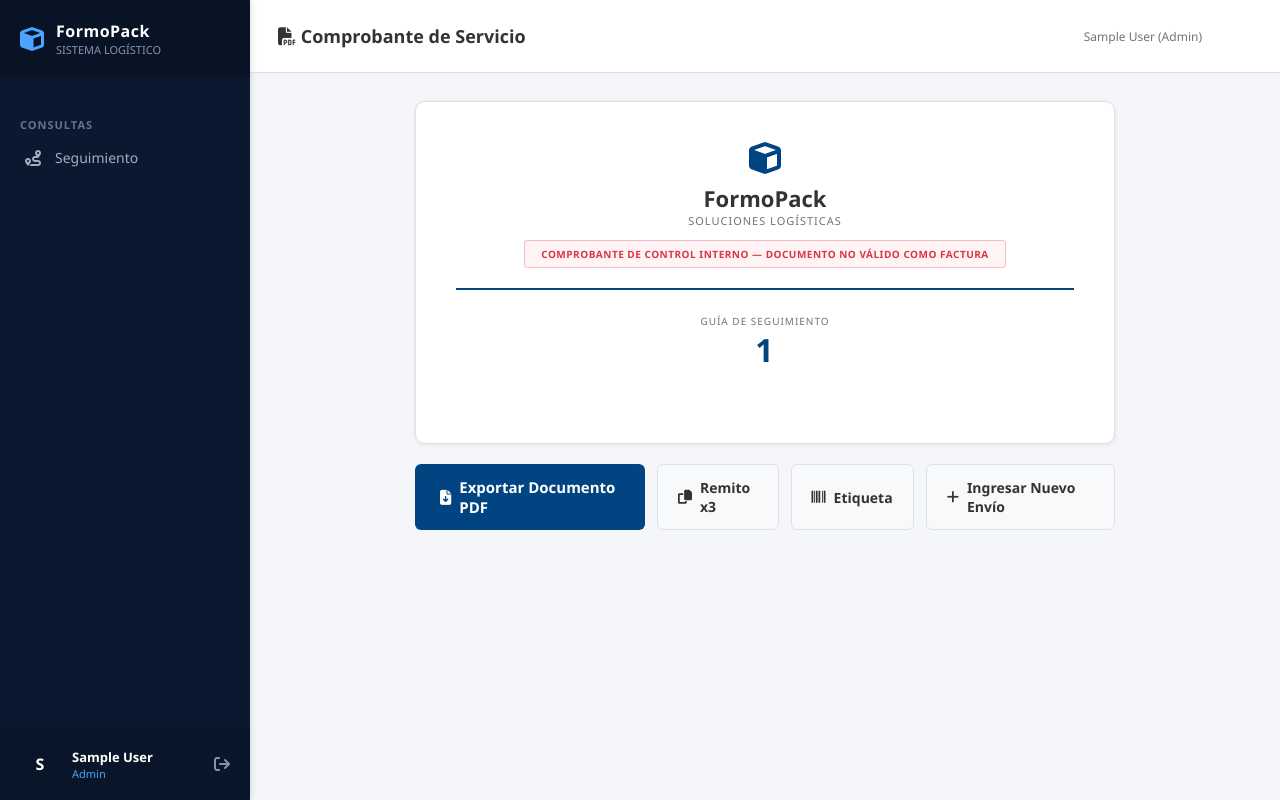
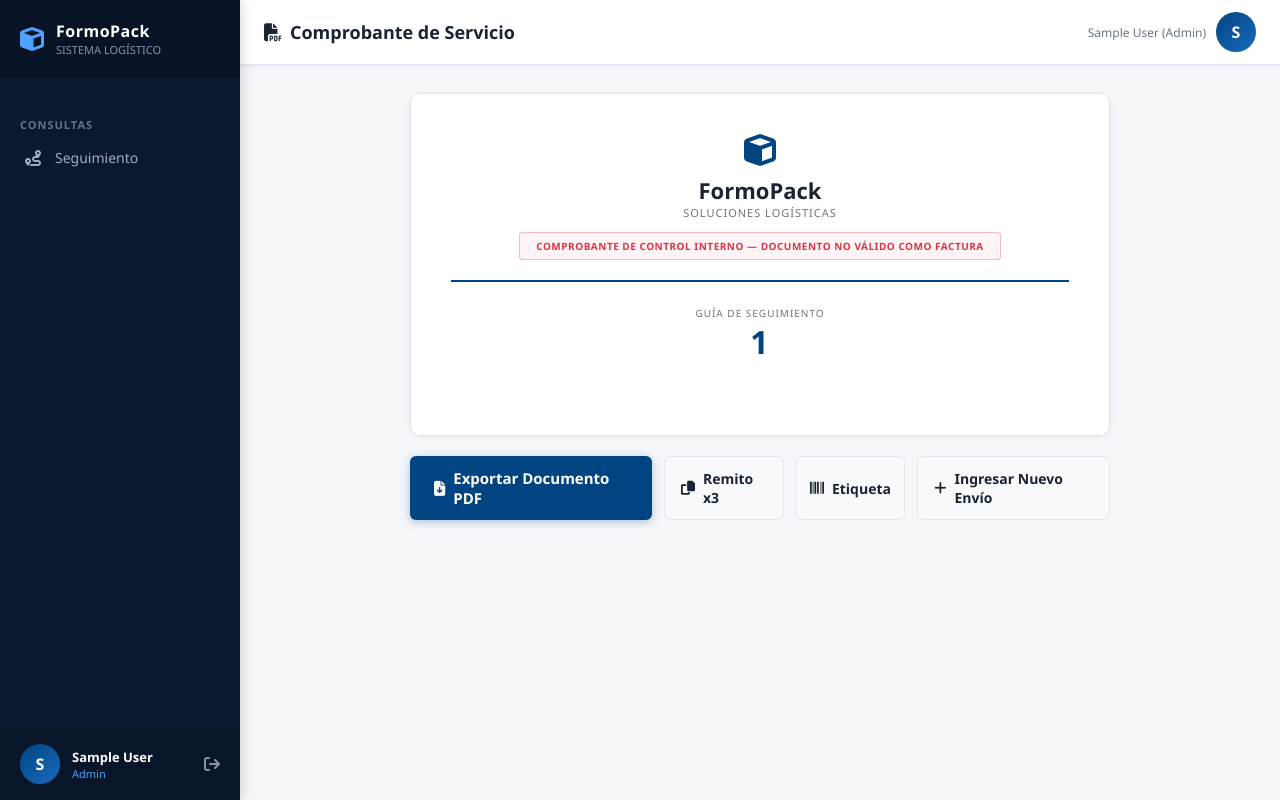
Before and after one commit to maximogomez-05/FormoPack, a Flask app: page /recepcion/comprobante/1 in a window 1280 px wide. Run offline with Flask 3, Linux system fonts and the light colour scheme; the visitor is signed in with stand-in values (Sample User, id 1); data comes from the database, SQL or seed files in the repository; data that the repository does not hold is empty.

Commit message:
feat: modernizacion UI/UX, animaciones AOS y CSS premium

```diff
--- a/web/static/css/style.css
+++ b/web/static/css/style.css
@@ -1,37 +1,54 @@
 /* ============================================================
-   FormoPack Express — Estilos Corporativos (Light Mode)
-   Design: Clean Logistics Dashboard
+   FormoPack Express — Estilos Corporativos (Premium UI)
    ============================================================ */
 
 :root {
-  --bg-body:       #f4f6f9;
-  --bg-card:       #ffffff;
-  --primary:       #004481; /* Azul corporativo */
-  --primary-hover: #003366;
-  --secondary:     #e9ecef;
-  --text-main:     #333333;
-  --text-muted:    #6c757d;
-  --border:        #dee2e6;
-  --success:       #28a745;
-  --warning:       #ffc107;
-  --info:          #17a2b8;
-  --danger:        #dc3545;
-  --sidebar-w:     250px;
-  --sidebar-bg:    #0a192f;
-  --sidebar-text:  #a0aec0;
+  /* Paleta principal — NO cambiar, solo mantener */
+  --primary: #004481;
+  --primary-light: #1a6bbf;
+  --primary-dark: #003366;
+  --sidebar-bg: #0a192f;
+  --sidebar-active: rgba(255,255,255,0.08);
 
-  --radius-card:   10px;
-  --radius-input:  6px;
-  --shadow-sm:     0 1px 4px rgba(0,0,0,0.08);
-  --shadow-md:     0 4px 12px rgba(0,0,0,0.12);
-  --transition:    all 0.3s ease;
+  /* Neutrales */
+  --bg-main: #f4f6f9;
+  --bg-card: #ffffff;
+  --text-main: #1a2332;
+  --text-muted: #6c757d;
+  --border: #e0e6ef;
+
+  /* Sombras */
+  --shadow-sm: 0 1px 4px rgba(0,68,129,0.08);
+  --shadow-md: 0 4px 16px rgba(0,68,129,0.12);
+  --shadow-lg: 0 8px 32px rgba(0,68,129,0.16);
+  --shadow-hover: 0 8px 24px rgba(0,68,129,0.18);
+
+  /* Bordes */
+  --radius-sm: 6px;
+  --radius-card: 10px;
+  --radius-lg: 16px;
+
+  /* Transiciones */
+  --transition: all 0.25s cubic-bezier(0.4, 0, 0.2, 1);
+  --transition-fast: all 0.15s ease;
+
+  /* Legacy Compat */
+  --primary-hover: var(--primary-light);
+  --secondary: #e9ecef;
+  --success: #28a745;
+  --warning: #ffc107;
+  --info: #17a2b8;
+  --danger: #dc3545;
+  --sidebar-w: 240px;
+  --sidebar-text: #a0aec0;
+  --radius-input: var(--radius-sm);
 }
 
 * { box-sizing: border-box; margin: 0; padding: 0; }
 
 body {
   font-family: 'Segoe UI', system-ui, -apple-system, sans-serif;
-  background: var(--bg-body);
+  background: var(--bg-main);
   color: var(--text-main);
   min-height: 100vh;
 }
@@ -42,10 +59,23 @@ body {
   min-height: 100vh;
 }
 
+.main-content {
+  padding: 28px 32px;
+  background: var(--bg-main);
+  min-height: 100vh;
+  margin-left: var(--sidebar-w);
+  flex: 1;
+  display: flex;
+  flex-direction: column;
+  transition: var(--transition);
+  width: calc(100% - var(--sidebar-w));
+}
+
 /* ──────────────── SIDEBAR ──────────────── */
 .sidebar {
   width: var(--sidebar-w);
   background: var(--sidebar-bg);
+  box-shadow: 2px 0 12px rgba(0,0,0,0.15);
   color: var(--sidebar-text);
   display: flex;
   flex-direction: column;
@@ -53,7 +83,6 @@ body {
   top: 0; left: 0;
   height: 100vh;
   z-index: 100;
-  box-shadow: 2px 0 5px rgba(0,0,0,0.1);
   transition: var(--transition);
 }
 
@@ -89,7 +118,7 @@ body {
   letter-spacing: 1px;
 }
 
-.nav-link {
+.nav-link, .sidebar-link {
   display: flex;
   align-items: center;
   gap: 12px;
@@ -135,68 +165,64 @@ body {
 }
 .sidebar-footer .logout-btn:hover { color: #ffffff; }
 
-/* ──────────────── MAIN CONTENT ──────────────── */
-.main-content {
-  margin-left: var(--sidebar-w);
-  flex: 1;
-  display: flex;
-  flex-direction: column;
-  transition: var(--transition);
-  width: calc(100% - var(--sidebar-w));
-}
-
+/* ──────────────── TOPBAR ──────────────── */
 .topbar {
-  background: var(--bg-card);
+  background: #fff;
+  padding: 12px 24px;
   border-bottom: 1px solid var(--border);
-  padding: 16px 28px;
   display: flex;
   align-items: center;
   justify-content: space-between;
+  box-shadow: var(--shadow-sm);
   position: sticky;
   top: 0;
-  z-index: 50;
-  box-shadow: 0 1px 3px rgba(0,0,0,0.02);
+  z-index: 100;
+  margin: -28px -32px 28px -32px; /* Pull into main padding area */
 }
 .mobile-menu-button { display: none; border: 0; background: transparent; color: var(--primary); font-size: 20px; cursor: pointer; padding: 4px 8px; }
-.topbar-title { font-size: 18px; font-weight: 600; color: var(--text-main); }
+.topbar-title { font-size: 18px; font-weight: 600; color: var(--text-main); display: flex; align-items: center; gap: 8px;}
 .topbar-actions { display: flex; gap: 16px; align-items: center; }
 .topbar-user { display: flex; align-items: center; gap: 10px; font-size: 14px; font-weight: 500; }
 .topbar-user span { color: var(--text-muted); font-size: 12px; }
 
-.page-content { padding: 28px; }
-
 /* ──────────────── AVATAR ──────────────── */
 .avatar-circle {
-  width: 40px; height: 40px;
+  width: 40px;
+  height: 40px;
   border-radius: 50%;
-  display: flex; align-items: center; justify-content: center;
-  color: white; font-weight: 700; font-size: 16px;
+  background: linear-gradient(135deg, var(--primary), var(--primary-light));
+  color: white;
+  display: flex;
+  align-items: center;
+  justify-content: center;
+  font-weight: 700;
+  font-size: 16px;
   flex-shrink: 0;
 }
-.avatar-circle.role-administrador { background: var(--primary); }
-.avatar-circle.role-recepcionista { background: var(--info); }
-.avatar-circle.role-chofer { background: var(--success); }
 
 /* ──────────────── CARDS ──────────────── */
 .card {
   background: var(--bg-card);
+  border-radius: var(--radius-card);
+  box-shadow: var(--shadow-sm);
   border: 1px solid var(--border);
-  border-radius: var(--radius-card);
+  transition: var(--transition);
+  overflow: hidden;
   padding: 24px;
   margin-bottom: 20px;
-  box-shadow: var(--shadow-sm);
-  transition: var(--transition);
 }
 .card:hover {
-  box-shadow: var(--shadow-md);
+  box-shadow: var(--shadow-hover);
+  transform: translateY(-2px);
 }
 .card-header {
+  padding: 16px 20px;
+  border-bottom: 1px solid var(--border);
+  background: linear-gradient(135deg, #f8fafd 0%, #f0f4f8 100%);
+  margin: -24px -24px 20px -24px;
   display: flex;
   align-items: center;
   justify-content: space-between;
-  margin-bottom: 20px;
-  padding-bottom: 16px;
-  border-bottom: 1px solid var(--border);
 }
 .card-title {
   font-size: 16px;
@@ -287,21 +320,42 @@ body {
 
 /* ──────────────── BUTTONS ──────────────── */
 .btn {
+  border-radius: var(--radius-sm);
+  padding: 8px 16px;
+  font-weight: 600;
+  font-size: 14px;
+  transition: var(--transition);
+  position: relative;
+  overflow: hidden;
   display: inline-flex;
   align-items: center;
   justify-content: center;
   gap: 8px;
-  padding: 10px 20px;
-  border-radius: var(--radius-input);
-  font-size: 14px;
-  font-weight: 600;
   cursor: pointer;
   border: 1px solid transparent;
   text-decoration: none;
-  transition: var(--transition);
 }
-.btn-primary  { background: var(--primary); color: white; }
-.btn-primary:hover  { background: var(--primary-hover); transform: translateY(-1px); box-shadow: var(--shadow-sm); }
+.btn::after {
+  content: '';
+  position: absolute;
+  inset: 0;
+  background: rgba(255,255,255,0);
+  transition: background 0.3s ease;
+}
+.btn:hover::after {
+  background: rgba(255,255,255,0.1);
+}
+.btn-primary {
+  background: var(--primary);
+  color: #fff;
+  border: none;
+  box-shadow: 0 2px 8px rgba(0,68,129,0.3);
+}
+.btn-primary:hover {
+  background: var(--primary-light);
+  box-shadow: 0 4px 12px rgba(0,68,129,0.4);
+  transform: translateY(-1px);
+}
 .btn-secondary { background: #f8f9fa; border-color: var(--border); color: var(--text-main); }
 .btn-secondary:hover { background: #e2e6ea; }
 .btn-success  { background: var(--success); color: white; }
--- a/web/templates/base.html
+++ b/web/templates/base.html
@@ -7,8 +7,8 @@
   <title>{% block title %}FormoPack Express{% endblock %}</title>
   <!-- CSS Principal -->
   <link rel="stylesheet" href="{{ url_for('static', filename='css/style.css') }}">
-  <!-- FontAwesome Icons -->
   <link rel="stylesheet" href="https://cdnjs.cloudflare.com/ajax/libs/font-awesome/6.4.0/css/all.min.css">
+  <link href="https://unpkg.com/aos@2.3.1/dist/aos.css" rel="stylesheet">
 </head>
 <body data-page="{{ request.endpoint }}">
 <div class="layout">
@@ -84,9 +84,9 @@
   </aside>
 
   <!-- MAIN CONTENT -->
-  <div class="main-content">
+  <div class="main-content" data-aos="fade-up">
     <div class="topbar">
-      <button type="button" class="mobile-menu-button" id="mobile-menu-button" aria-label="Abrir menú" aria-controls="sidebar" aria-expanded="false">
+      <button type="button" class="mobile-menu-button" id="sidebar-toggle" aria-label="Abrir menú" aria-controls="sidebar" aria-expanded="false">
         <i class="fa-solid fa-bars"></i>
       </button>
       <div class="topbar-title">{% block page_title %}Sistema Logístico{% endblock %}</div>
@@ -119,18 +119,30 @@
 </div>
 
 {% block scripts %}{% endblock %}
+<script src="https://unpkg.com/aos@2.3.1/dist/aos.js"></script>
 <script>
-const mobileMenuButton = document.getElementById('mobile-menu-button');
-const sidebar = document.getElementById('sidebar');
-if (mobileMenuButton && sidebar) {
-  mobileMenuButton.addEventListener('click', () => {
-    const isOpen = sidebar.classList.toggle('active');
-    mobileMenuButton.setAttribute('aria-expanded', String(isOpen));
+  AOS.init({ duration: 500, once: true, offset: 40 });
+
+  // Auto-dismiss alerts después de 5 segundos
+  document.querySelectorAll('.alert').forEach(alert => {
+    setTimeout(() => {
+      alert.style.opacity = '0';
+      alert.style.transform = 'translateY(-8px)';
+      alert.style.transition = 'all 0.4s ease';
+      setTimeout(() => alert.remove(), 400);
+    }, 5000);
   });
-}
-if ('serviceWorker' in navigator) {
-  window.addEventListener('load', () => navigator.serviceWorker.register('/service-worker.js', {scope: '/'}));
-}
+
+  // Mobile sidebar toggle
+  const toggleBtn = document.getElementById('sidebar-toggle');
+  const sidebar = document.querySelector('.sidebar');
+  if(toggleBtn && sidebar) {
+    toggleBtn.addEventListener('click', () => sidebar.classList.toggle('open'));
+  }
+
+  if ('serviceWorker' in navigator) {
+    window.addEventListener('load', () => navigator.serviceWorker.register('/service-worker.js', {scope: '/'}));
+  }
 </script>
 </body>
 </html>
```
Also changed, not shown: other parts of web/static/css/style.css (+122 -75 lines).
